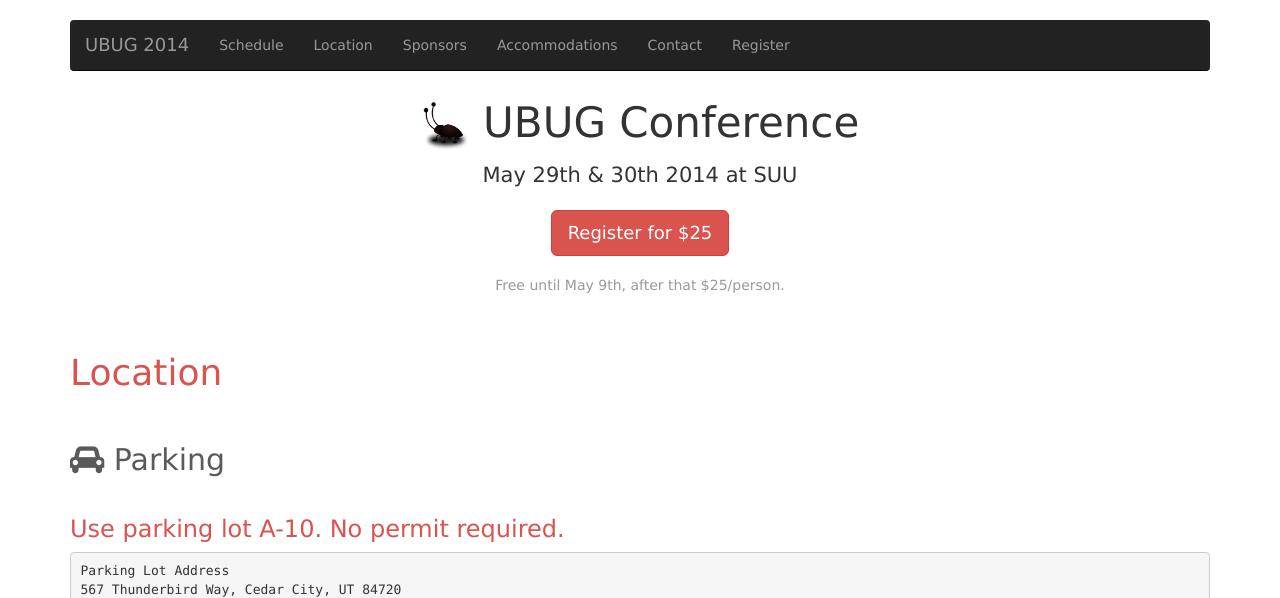
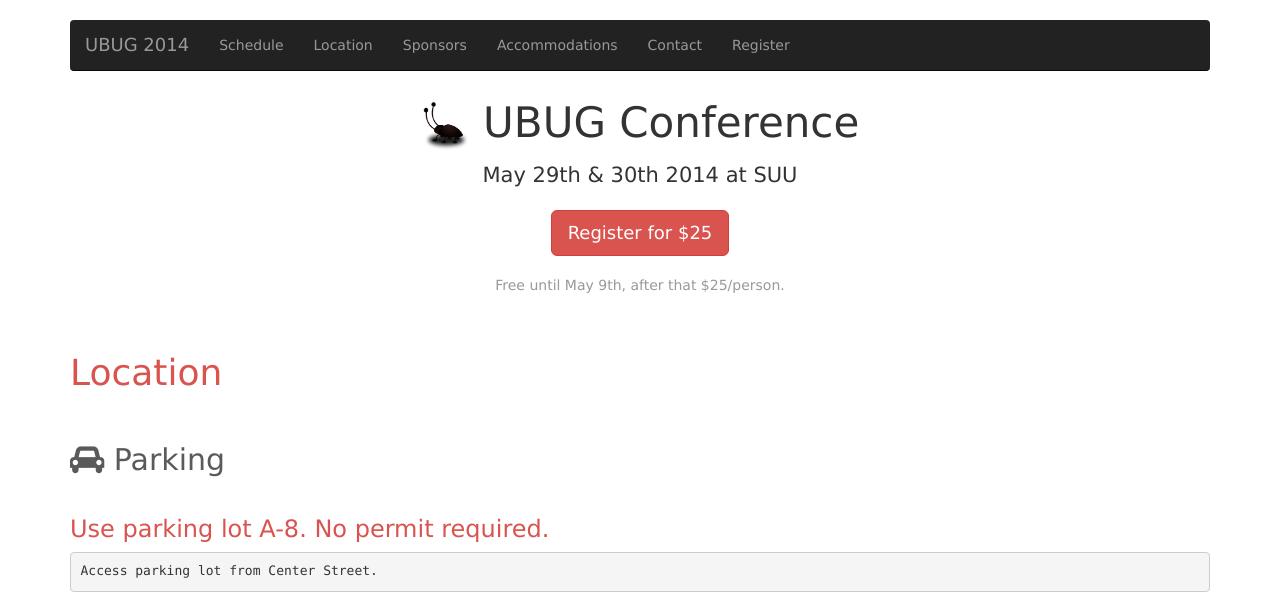
Before and after one commit to ubug/ubug.github.io, a Jekyll site: the page built from location/index.md, in a window 1280 px wide and 900 px high, cut to the strip 0-598 px from the top of the window. Built offline with Jekyll 4.4.1, drawn with Linux system fonts in a browser that asks for light colours; nearby versions of some CDN libraries; Markdown is read by kramdown in place of the engine named in the settings.

Commit message:
New parking lot.

````diff
--- a/location/index.md
+++ b/location/index.md
@@ -6,13 +6,12 @@
 
 ## <i class="fa fa-car"></i> Parking
 
-### Use parking lot A-10. No permit required.
+### Use parking lot A-8. No permit required.
 ```
-Parking Lot Address
-567 Thunderbird Way, Cedar City, UT 84720
+Access parking lot from Center Street.
 ```
 
-<iframe src="https://www.google.com/maps/embed?pb=!1m18!1m12!1m3!1d1578.9602031225043!2d-113.07137799999997!3d37.67457799999993!2m3!1f0!2f0!3f0!3m2!1i1024!2i768!4f13.1!3m3!1m2!1s0x80b561bde0ecdf49%3A0x89eecee5000ad5a1!2sA10!5e0!3m2!1sen!2sus!4v1397603476713" width="500" height="400" frameborder="0" style="border:0"></iframe>
+<iframe src="https://www.google.com/maps/place/A8/@37.67663,-113.072122,17z/data=!3m1!4b1!4m2!3m1!1s0x80b561bd83096d2f:0x59dda14f0c0c2048?hl=en-US" width="500" height="400" frameborder="0" style="border:0"></iframe>
 
 ## <i class="fa fa-building-o"></i> Venue Details
 
````
